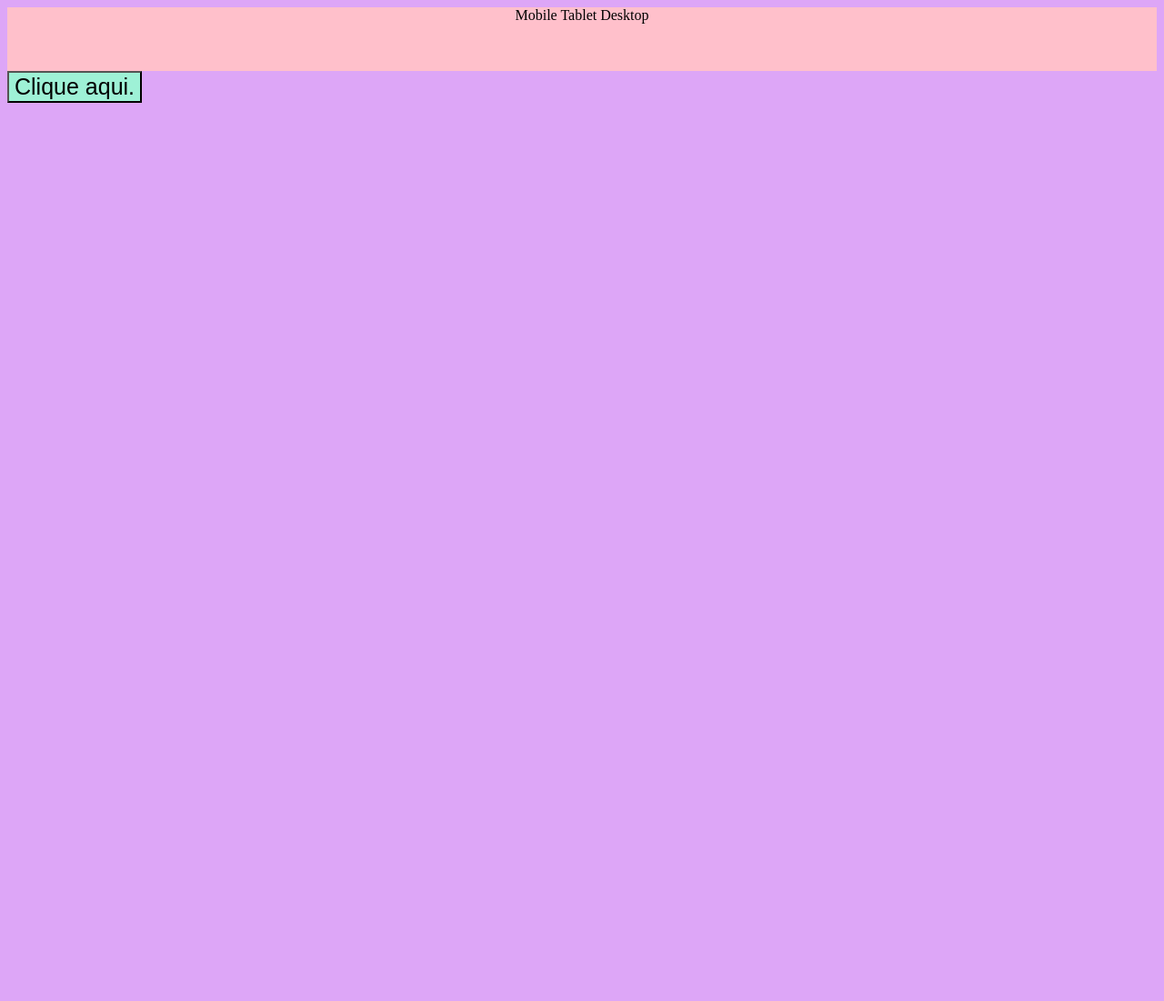
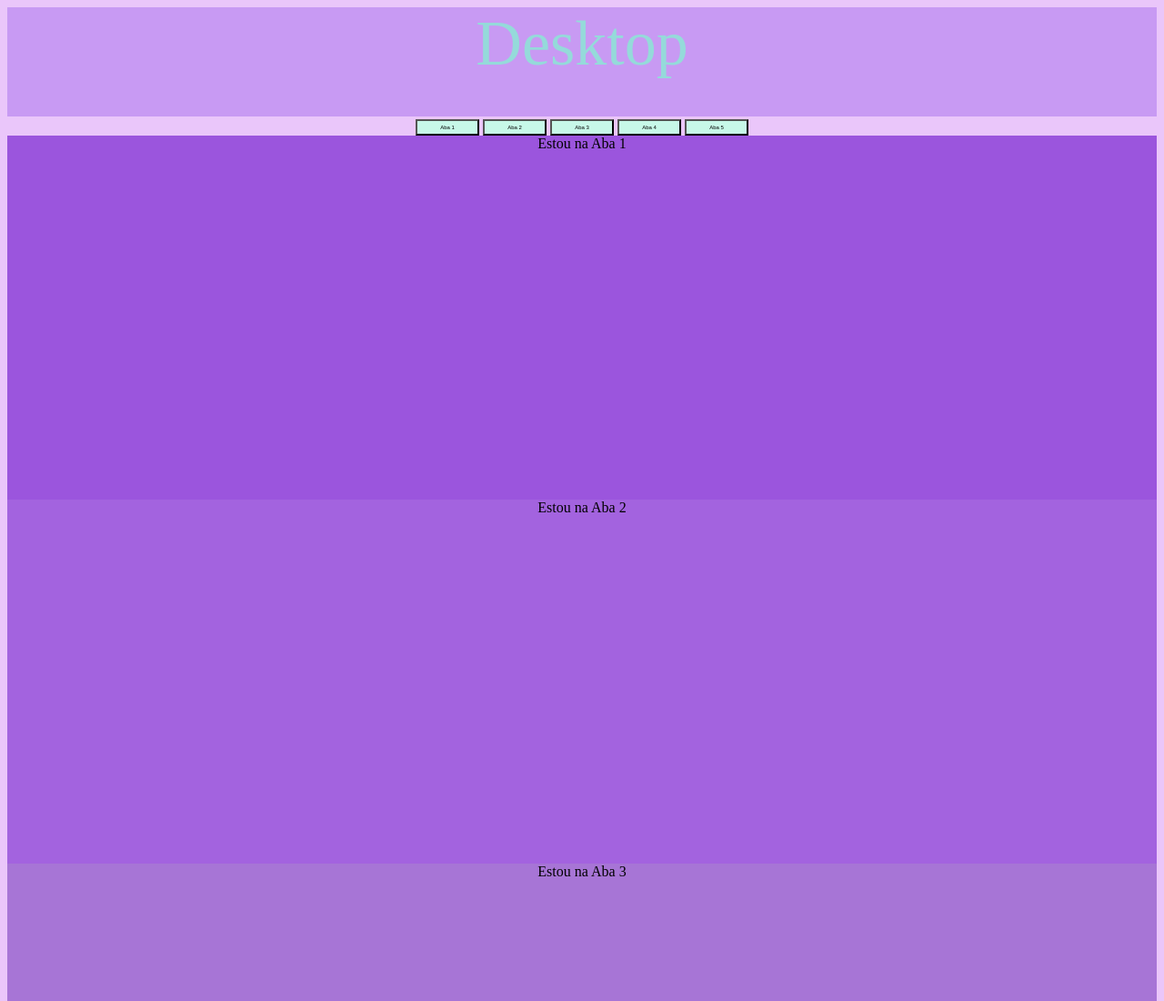
Before and after one commit to francielyy/g243i1t, a plain HTML site: page index.html in a window 1280 px wide. Shown: the top 1100 px of the page at 91% size. Before the commit the page ends 800 px from the top, so only its background shows below. Drawn offline with Linux system fonts and the light colour scheme.

Commit message:
AULA 14/03

```diff
--- a/estilo/basico.css
+++ b/estilo/basico.css
@@ -1,10 +1,38 @@
 .btn{
-    background-color: rgb(158, 241, 214);
+    background-color: rgb(199, 248, 232);
     color: black;
-    font-size: 25px;
+    font-size: 26px;
+    text-align: center;
+    width: 100%;
+    padding-top: 4px;
+    padding-bottom: 4px;
+
+}
+.aba{
+    width: 100%;
+    height: 400px;
+}
+#aba1{
+    background-color: rgb(155, 85, 221);
+}
+#aba2{
+    background-color: rgb(163, 99, 223);
+}
+#aba3{
+    background-color: rgb(167, 117, 214);
+}
+#aba4{
+    background-color: rgb(180, 128, 233);
+}
+#aba5{
+    background-color: rgb(188, 143, 231);
+}
+.conteudo {
+    text-align: center;
+    width: 100%;
 }
 body{
-    background-color: rgb(221, 166, 247);
+    background-color: rgb(234, 198, 250);
 }
 .barra {
     width: 100%;
@@ -12,3 +40,58 @@ body{
     text-align: center;
     background-color: pink;
 }
+
+.desktop {
+    display: none;
+}
+
+.tablet {
+    display: none;
+}
+.mobile {
+    font-size: 50px;
+    color: bisque;
+}
+
+@media (min-width:800px) {
+   .barra {
+    background-color:rgb(199, 248, 232);
+    height: 80px;
+   }
+   .mobile {
+    display: none;
+   }
+   .tablet {
+    display: inline;
+     font-size: 55px;
+     color: pink;
+   }
+   .btn{
+    margin-top: 0;
+    width: 70px;
+    font-size: 19%;
+   }
+   .conteudo {
+    text-align: center;
+    width: 100%;
+   }
+}
+
+@media (min-width: 1228px) {
+    .barra {
+       background-color: rgb(200, 154, 243);
+       height: 120px;
+    }
+    .tablet {
+        display: none;
+    }
+    .desktop {
+        display: inline;
+        font-size: 70px;
+        color: rgb(149, 218, 218);
+    }
+    .conteudo{
+        text-align: center;
+        width: 100%;
+    }
+}
--- a/index.html
+++ b/index.html
@@ -19,7 +19,20 @@
     </header>
 
 <section class="conteudo">
-    <button class="btn" onclick="aperte();">Clique aqui.</button>
-    </section>
+    <div class="botoes">
+    <button class="btn" id="btn1" onclick="abrir_aba(1);">Aba 1</button>
+    <button class="btn" id="btn2" onclick="abrir_aba(2);">Aba 2</button>
+    <button class="btn" id="btn3" onclick="abrir_aba(3);">Aba 3</button>
+    <button class="btn" id="btn4" onclick="abrir_aba(4);">Aba 4</button>
+    <button class="btn" id="btn5" onclick="abrir_aba(5);">Aba 5</button>
+ </div>
+ <div class="abas">
+    <div class="aba" id="aba1">Estou na Aba 1</div>
+    <div class="aba" id="aba2">Estou na Aba 2</div>
+    <div class="aba" id="aba3">Estou na Aba 3</div>
+    <div class="aba" id="aba4">Estou na Aba 4</div>
+    <div class="aba" id="aba5">Estou na Aba 5</div>
+    </div>
+</section>
 </body>
 </html>
--- a/script/script.js
+++ b/script/script.js
@@ -1,6 +1,31 @@
-function aperte(){
-    while(true){
-    alert("Virus detectado!");
-}
+function abrir_aba(num){
+    for(let i = 1; i <= 5; i++){
+        let id_btn = "btn" + i;
+        let id_aba = "aba"+i;
+        document.getElementById(id_btn).disabled = false;
+        document.getElementById(id_aba).style.display = "none";
 
-}
+    }
+    if(num == "1"){
+        document.getElementById("btn1").disabled = true;
+        document.getElementById("aba1").style.display = "block";
+    }
+    if(num == "2"){
+        document.getElementById("btn2").disabled = true;
+        document.getElementById("aba2").style.display = "block";
+
+    }
+    if(num == "3"){
+        document.getElementById("btn3").disabled = true;
+        document.getElementById("aba3").style.display = "block";
+
+    }
+    if(num == "4"){
+        document.getElementById("btn4").disabled = true;
+        document.getElementById("aba4").style.display = "block";
+    }
+    if(num == "5"){
+        document.getElementById("btn5").disabled = true;
+        document.getElementById("aba5").style.display = "block";
+    }
+    }
```
